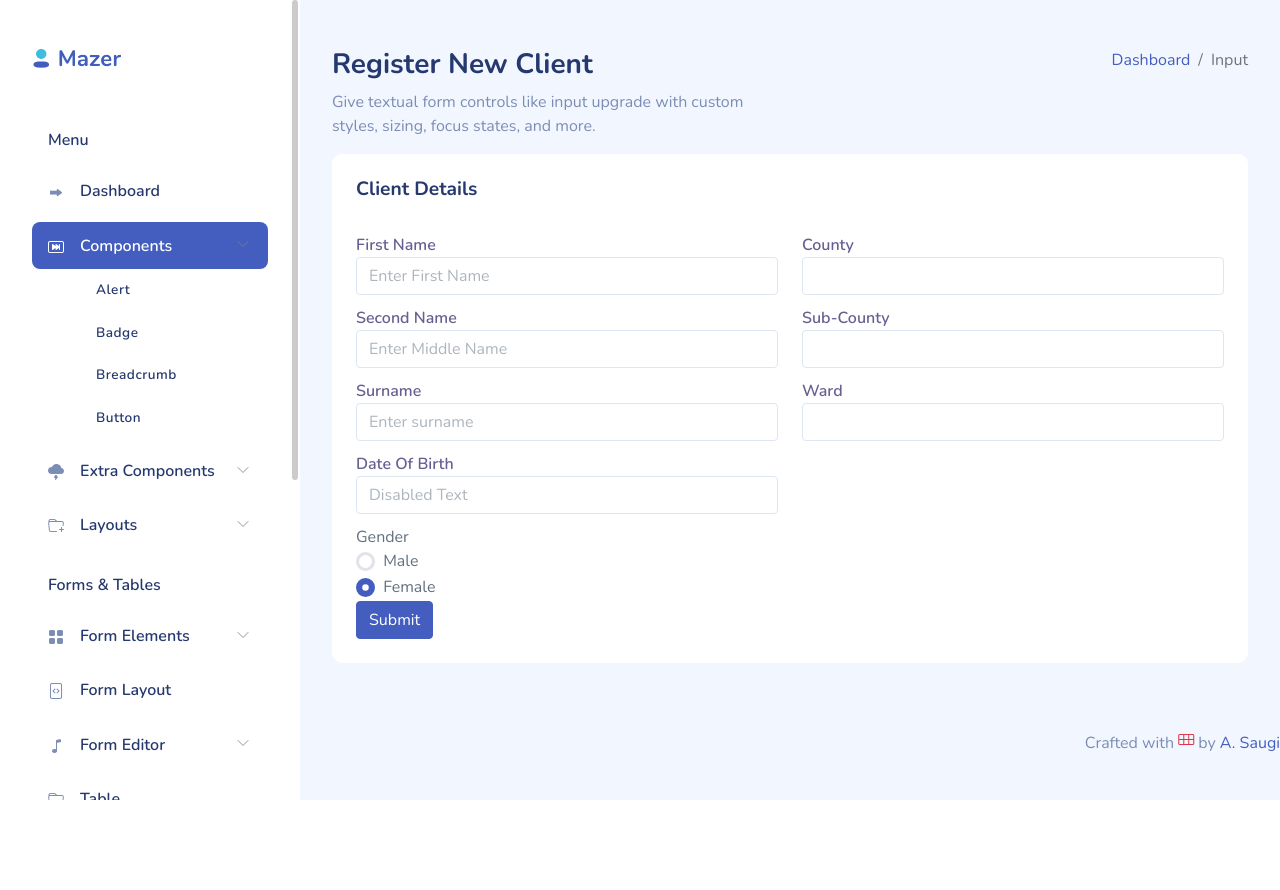
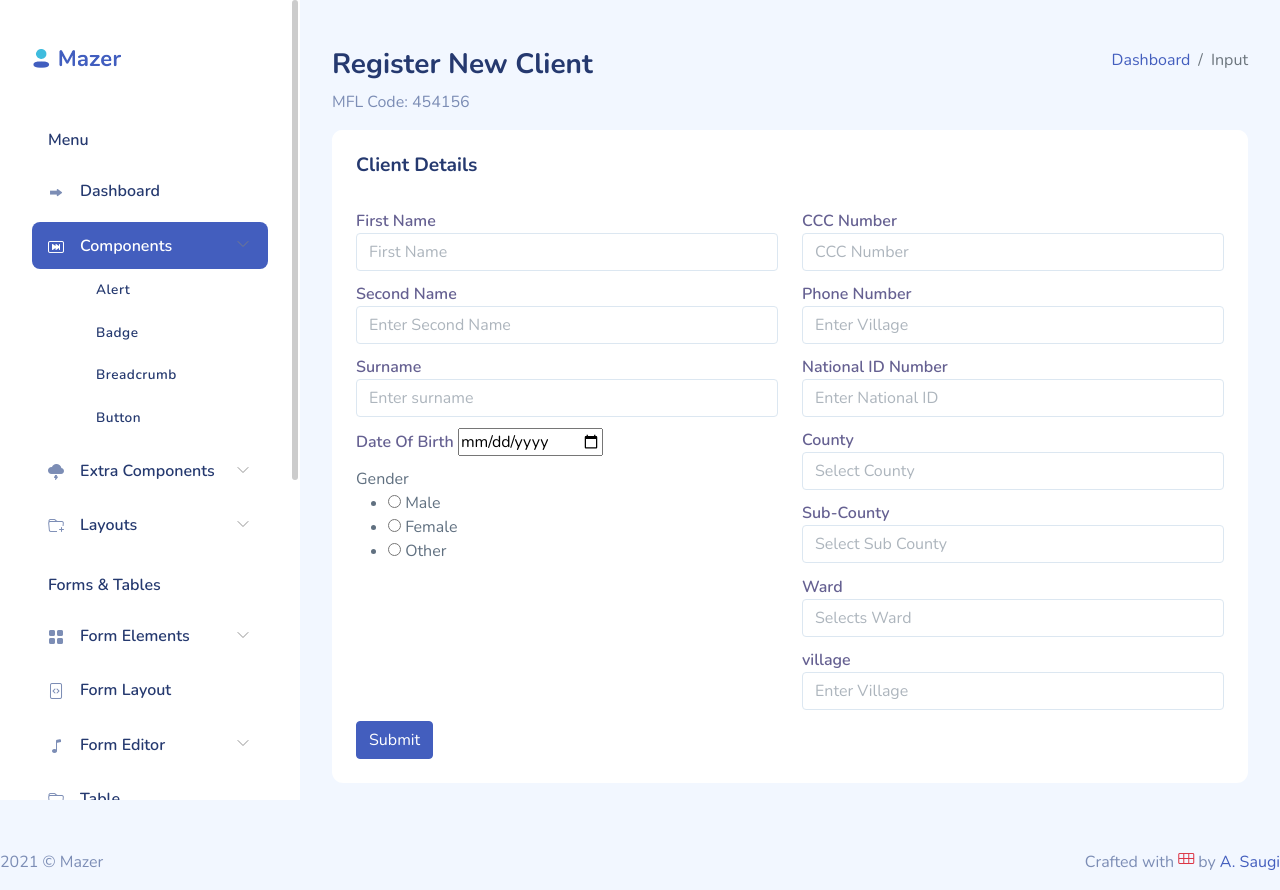
Before and after one commit to uonafya/patient_registry, a Django app: template client_registry/templates/new_client.html in a window 1280 px wide. Before the commit the page ends 800 px from the top, so only its background shows below. Run offline with Django 3.2, Linux system fonts and the light colour scheme; the template is opened without the code that fills it: values that come from a table or form of the project are taken from there, others are empty; parts of the project's set-up code (start-up, migrations or seed data) failed here and were passed over; some libraries are stand-ins or nearby versions.

Commit message:
save clients

```diff
--- a/api/models.py
+++ b/api/models.py
@@ -12,10 +12,12 @@ class Patient(models.Model):
     date_created = models.DateTimeField(null=True)
     voided=models.CharField(max_length=254, null=True)
     county = models.CharField(max_length=254, null=True)
+    sub_county = models.CharField(max_length=254, null=True)
+    ward = models.CharField(max_length=254, null=True)
     village = models.CharField(max_length=254, null=True)
     ccc_number = models.CharField(max_length=254, null=True)
     phone_number = PhoneNumberField(null=True, blank=True, unique=False)
-    National_id = models.CharField(max_length=254, null=True)
+    national_id = models.CharField(max_length=254, null=True)
 
 class Facility(models.Model):
     name = models.CharField(max_length=254, null=True)
--- /dev/null
+++ b/client_registry/forms.py
@@ -0,0 +1,54 @@
+from django import forms
+
+GENDER_CHOICES = (('Male', 'Male'), ('Female', 'Female'), ('Other','Other'))
+class DateInput(forms.DateInput):
+    input_type = 'date'
+
+
+class ClientForm(forms.Form):
+    first_name = forms.CharField(max_length=100, widget=forms.TextInput(
+        attrs={'class':'form-control',
+               'placeholder': 'First Name', 'id':'first_name'}
+    ))
+    second_name = forms.CharField(max_length=100, widget=forms.TextInput(
+        attrs={'class':'form-control',
+               'placeholder': 'Enter Second Name', 'id':'second_name'}
+    ))
+    surname = forms.CharField(max_length=100, widget=forms.TextInput(
+        attrs={'class':'form-control',
+               'placeholder': 'Enter surname', 'id':'surname'}
+    ))
+    gender = forms.CharField(
+        widget=forms.RadioSelect(
+        choices=GENDER_CHOICES))
+
+    dob = forms.DateField(label="Date of birth", widget=DateInput)
+    county = forms.CharField(max_length=100, widget=forms.TextInput(
+        attrs={'class':'form-control',
+               'placeholder': 'Select County', 'id':'county'}
+    ))
+    sub_county = forms.CharField(label='Select Sub County', max_length=100, widget=forms.TextInput(
+        attrs={'class':'form-control',
+               'placeholder': 'Select Sub County', 'id':'sub_county'}
+    ))
+    ward = forms.CharField(label='Select Sub County', max_length=100, widget=forms.TextInput(
+        attrs={'class':'form-control',
+               'placeholder': 'Selects Ward', 'id':'ward'}
+    ))
+    national_id = forms.CharField(label='Select Sub County', max_length=100, widget=forms.TextInput(
+        attrs={'class':'form-control',
+               'placeholder': 'Enter National ID', 'id':'national_id'}
+    ))
+
+    ccc_number = forms.CharField(label='Select Sub County', max_length=100, widget=forms.TextInput(
+        attrs={'class':'form-control',
+               'placeholder': 'CCC Number', 'id':'ccc_number'}
+    ))
+    village = forms.CharField(max_length=100, widget=forms.TextInput(
+        attrs={'class':'form-control',
+               'placeholder': 'Enter Village', 'id':'village'}
+    ))
+    phone_number = forms.CharField(label='Select Sub County', max_length=100, widget=forms.TextInput(
+        attrs={'class':'form-control',
+               'placeholder': 'Enter Village', 'id':'phone_number'}
+    ))
--- a/client_registry/templates/new_client.html
+++ b/client_registry/templates/new_client.html
@@ -1,4 +1,3 @@
-
 {% extends 'base.html' %}
 {% block content %}
 <div class="page-heading">
@@ -6,8 +5,7 @@
         <div class="row">
             <div class="col-12 col-md-6 order-md-1 order-last">
                 <h3>Register New Client</h3>
-                <p class="text-subtitle text-muted">Give textual form controls like input upgrade with custom styles,
-                    sizing, focus states, and more.</p>
+                <p class="text-subtitle text-muted">MFL Code: 454156</p>
             </div>
             <div class="col-12 col-md-6 order-md-2 order-first">
                 <nav aria-label="breadcrumb" class="breadcrumb-header float-start float-lg-end">
@@ -24,55 +22,93 @@
             <div class="card-header">
                 <h4 class="card-title">Client Details</h4>
             </div>
+            {% if form.errors %}
+            <p style="color: red;">
+                Please correct the error{{ form.errors }} below.
+            </p>
+            {% endif %}
 
             <div class="card-body">
                 <div class="row">
                     <div class="col-md-6">
-                        <form>
+                        <form action="{% url 'add_new_client' %}" method="POST">
+                            {% csrf_token %}
                             <div class="form-group">
                                 <label for="basicInput">First Name</label>
-                            <input type="text" class="form-control" id="first_name" placeholder="Enter First Name">
+                                {{ form.first_name }}
+                                <!-- <input type="text" class="form-control" id="first_name" placeholder="Enter First Name"> -->
                             </div>
 
                             <div class="form-group">
                                 <label for="helpInputTop">Second Name</label>
-                            <input type="text" class="form-control" id="second_name" placeholder="Enter Middle Name">
+                                {{ form.second_name }}
+                                <!-- <input type="text" class="form-control" id="second_name" placeholder="Enter Middle Name"> -->
                             </div>
 
                             <div class="form-group">
                                 <label for="helperText">Surname</label>
-                            <input type="text" id="helperText" class="form-control" placeholder="Enter surname">
+                                {{ form.surname }}
+                                <!-- <input type="text" id="surname" class="form-control" placeholder="Enter surname"> -->
                                 <!-- <p><small class="text-muted">Find helper text here for given textbox.</small></p> -->
                             </div>
                             <div class="form-group">
                                 <label for="disabledInput">Date Of Birth</label>
-                            <input type="text" class="form-control" id="disabledInput" placeholder="Disabled Text">
+                                {{ form.dob }}
+                                <!-- <input type="text" class="form-control" id="dob" placeholder="Disabled Text"> -->
                             </div>
                             <label for="disabledInput">Gender</label>
-                        <div class="form-check">
+                            {{form.gender}}
+                            <!-- <div class="form-check">
                                 <label class="form-check-label" for="flexRadioDefault1">Male</label>
-                            <input class="form-check-input" type="radio" name="flexRadioDefault" id="flexRadioDefault1">
+                                <input class="form-check-input" type="radio" name="flexRadioDefault"
+                                    id="flexRadioDefault1">
                             </div>
                             <div class="form-check">
                                 <label class="form-check-label" for="flexRadioDefault2">
                                     Female
                                 </label>
-                            <input class="form-check-input" type="radio" name="flexRadioDefault" id="flexRadioDefault2" checked>
-                            </div>
+                                <input class="form-check-input" type="radio" name="flexRadioDefault"
+                                    id="flexRadioDefault2" checked>
+                            </div> -->
                     </div>
                     <div class="col-md-6">
                         <div class="form-group">
+                            <label for="disabledInput">CCC Number</label>
+                            {{ form.ccc_number }}
+                            <!-- <input type="text" class="form-control" id="ccc_number" placeholder="Disabled Text"
+                                disabled> -->
+                        </div>
+                        <div class="form-group">
+                            <label for="disabledInput">Phone Number</label>
+                            {{ form.phone_number }}
+
+                            <!-- <input type="text" class="form-control" id="phone_number"> -->
+                        </div>
+                        <div class="form-group">
+                            <label for="disabledInput">National ID Number</label>
+                            {{form.national_id}}
+                            <!-- <input type="text" class="form-control" id="national_id"> -->
+                        </div>
+                        <div class="form-group">
                             <label for="disabledInput">County</label>
-                            <input type="text" class="form-control" id="county">
+                            {{form.county}}
+                            <!-- <input type="text" class="form-control" id="county"> -->
                         </div>
 
                         <div class="form-group">
                             <label for="disabledInput">Sub-County</label>
-                            <input type="text" class="form-control" id="Sub-County">
+                            {{form.sub_county}}
+                            <!-- <input type="text" class="form-control" id="Sub-County"> -->
                         </div>
                         <div class="form-group">
                             <label for="disabledInput">Ward</label>
-                            <input type="text" class="form-control" id="ward">
+                            {{form.ward}}
+                            <!-- <input type="text" class="form-control" id="ward"> -->
+                        </div>
+                        <div class="form-group">
+                            <label for="disabledInput">village</label>
+                            {{form.village}}
+                            <!-- <input type="text" class="form-control" id="ward"> -->
                         </div>
                     </div>
                     <div class="col-md-4"> <input class="btn btn-primary" type="submit" value="Submit">
--- a/client_registry/urls.py
+++ b/client_registry/urls.py
@@ -3,5 +3,6 @@ from . import views
 
 urlpatterns = [
     path('home',views.dashboard, name='home'),
-    path('client/add/client', views.new_client, name="add_new_client")
+    path('client/add/client', views.new_client, name="add_new_client"),
+    path('all/client/list', views.list_clients, name="list_clients"),
 ]
```
Also changed, not shown: client_registry/views.py (+28 -3 lines), api/migrations/0008_auto_20220304_1618.py (added), api/migrations/0009_auto_20220304_1654.py (added). Lines whose indentation alone changed are shown as unchanged.
